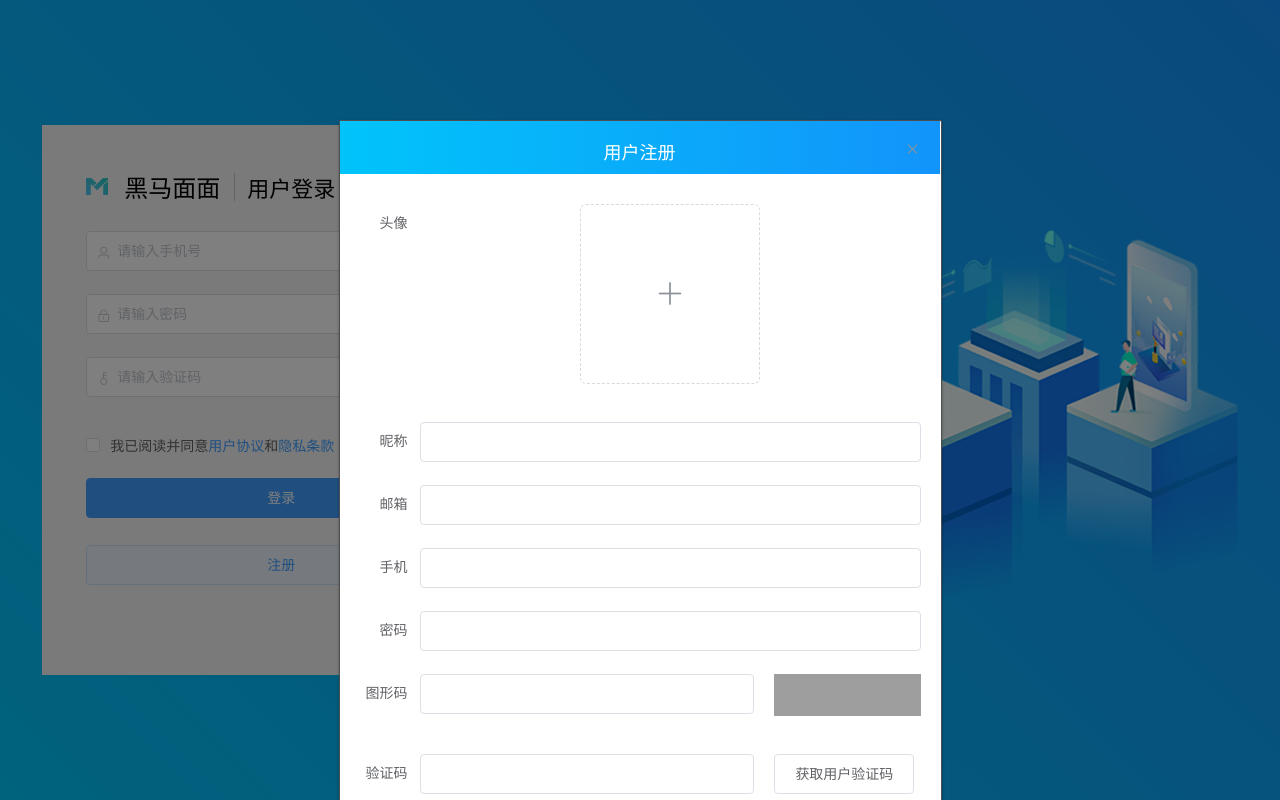
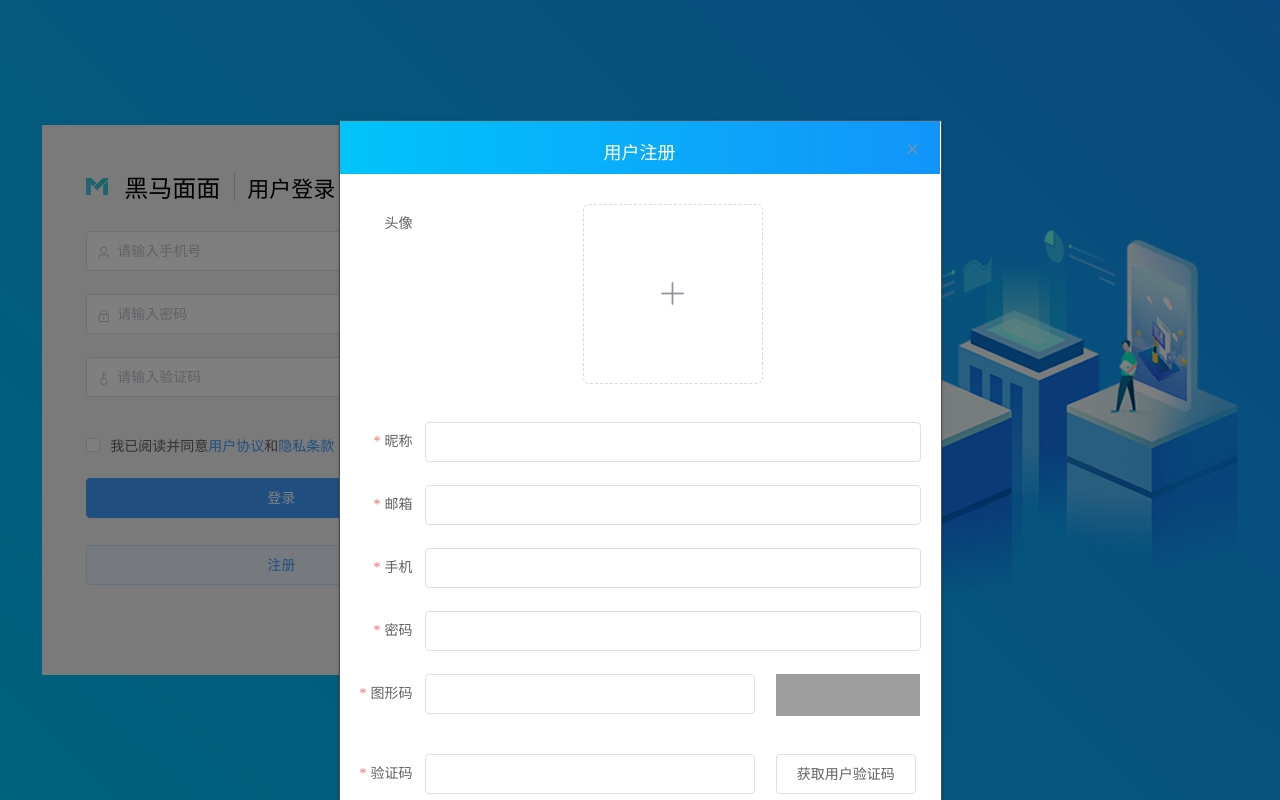
Before and after one commit to 994270241/heimamm_44, a Vue app: page /#/login in a window 1280 px wide. Both pictures are taken after a click on the button "注册". Built offline with nearby package versions, Linux system fonts and the light colour scheme.

Commit message:
注册模块 - 表单验证整合

```diff
--- a/src/views/login/login.vue
+++ b/src/views/login/login.vue
@@ -57,11 +57,11 @@
     <img class="login-src" src="../../assets/login_banner_ele.png" alt />
     <!-- 用户注册对话框 -->
     <el-dialog title="用户注册" :visible.sync="dialogFormVisible">
-      <el-form :model="form">
+      <el-form ref="regForm" :model="regForm" :rules="regRules">
         <!-- 头像 -->
         <el-form-item label="头像" :label-width="formLabelWidth">
           <!-- 头像上传 -->
-          <el-form-item>
+          <el-form-item prop="avatr">
             <el-upload
               name="image"
               class="avatar-uploader"
@@ -76,23 +76,23 @@
           </el-form-item>
         </el-form-item>
         <!-- 昵称-->
-        <el-form-item label="昵称" :label-width="formLabelWidth">
-          <el-input v-model="regForm.name" autocomplete="off"></el-input>
+        <el-form-item label="昵称" :label-width="formLabelWidth" prop="username">
+          <el-input v-model="regForm.username" autocomplete="off"></el-input>
         </el-form-item>
         <!-- 邮箱 -->
-        <el-form-item label="邮箱" :label-width="formLabelWidth">
+        <el-form-item label="邮箱" :label-width="formLabelWidth" prop="email">
           <el-input v-model="regForm.email" autocomplete="off"></el-input>
         </el-form-item>
         <!-- 手机 -->
-        <el-form-item label="手机" :label-width="formLabelWidth">
+        <el-form-item label="手机" :label-width="formLabelWidth" prop="phone">
           <el-input v-model="regForm.phone" autocomplete="off"></el-input>
         </el-form-item>
         <!-- 密码 -->
-        <el-form-item label="密码" :label-width="formLabelWidth">
+        <el-form-item label="密码" :label-width="formLabelWidth" prop="password">
           <el-input v-model="regForm.password" autocomplete="off"></el-input>
         </el-form-item>
         <!-- 图形码 -->
-        <el-form-item label="图形码" :label-width="formLabelWidth">
+        <el-form-item label="图形码" :label-width="formLabelWidth" prop="regYZM">
           <el-row>
             <el-col :span="16">
               <el-input v-model="regForm.regYZM" autocomplete="off"></el-input>
@@ -104,7 +104,7 @@
           </el-row>
         </el-form-item>
         <!-- 验证码 -->
-        <el-form-item label="验证码 " :label-width="formLabelWidth">
+        <el-form-item label="验证码 " :label-width="formLabelWidth" prop="rcode">
           <el-row>
             <el-col :span="16">
               <el-input v-model="regForm.rcode" autocomplete="off"></el-input>
@@ -133,6 +133,7 @@ export default {
   name: "login",
   data() {
     // 自定义校验规则的函数
+    // 手机号
     var checkphone = (rule, value, callback) => {
       if (!value) {
         return callback(new Error("手机不能为空"));
@@ -145,6 +146,22 @@ export default {
         } else {
           // 不满足 手机号码的格式
           callback(new Error("手机号码输入错误"));
+        }
+      }
+    };
+    // 邮箱
+    var checkEmail = (rule, value, callback) => {
+      if (!value) {
+        return callback(new Error("邮箱不能为空"));
+      } else {
+        // 利用判断手机号码格式
+        const reg = /\w+([-+.]\w+)*@\w+([-.]\w+)*\.\w+([-.]\w+)*/;
+        // 判断是否符合
+        if (reg.test(value) == true) {
+          callback();
+        } else {
+          // 不满足 手机号码的格式
+          callback(new Error("邮箱格式输入错误"));
         }
       }
     };
@@ -166,19 +183,19 @@ export default {
         // 头像:
         avatr: "",
         // 昵称:
-        name: "",
+        username: "",
         // 邮箱:
         email: "",
         // 手机号码:
         phone: "",
         // 密码:
         password: "",
-        // 注册验证码
+        // 图形验证码
         regYZM: "",
         // 短信验证:
         rcode: ""
       },
-      // 验证规则
+      // 表单验证规则
       rules: {
         // 手机号
         phone: [{ required: true, validator: checkphone, trigger: "blur" }],
@@ -211,12 +228,93 @@ export default {
           }
         ]
       },
+      // 注册表单验证规则
+      regRules: {
+        // 用户名:
+        username: [
+          {
+            required: true,
+            message: "用户名不能为空",
+            trigger: "blur"
+          },
+          {
+            min: 6,
+            max: 18,
+            message: "用户名长度为 6 到 18",
+            trigger: "change"
+          }
+        ],
+        // 手机号:
+        phone: [{ required: true, validator: checkphone, trigger: "blur" }],
+        // 邮箱:
+        email: [
+          {
+            required: true,
+            message: "邮箱不能为空",
+            trigger: "blur",
+            validator: checkEmail
+          }
+        ],
+        // 头像:
+        // avatr: [
+        //   {
+        //     required: true,
+        //     message: "头像不能为空",
+        //     trigger: "blur",
+
+        //   },
+        // ],
+
+        // 密码:
+        password: [
+          {
+            required: true,
+            message: "密码不能为空",
+            trigger: "blur"
+          },
+          {
+            min: 6,
+            max: 18,
+            message: "密码长度为 6 到 18",
+            trigger: "change"
+          }
+        ],
+        // 验证码:
+        rcode: [
+          {
+            required: true,
+            message: "验证码不能为空",
+            trigger: "blur"
+          },
+          {
+            min: 4,
+            max: 4,
+            message: "验证码长度为4",
+            trigger: "change"
+          }
+        ],
+        // 图形码:
+        regYZM: [
+          {
+            required: true,
+            message: "图形码不能为空",
+            trigger: "blur"
+          },
+          {
+            min: 4,
+            max: 4,
+            message: "图形码长度为4",
+            trigger: "change"
+          }
+        ]
+      },
+
       // 验证码URL:
       YZMUrl: process.env.VUE_APP_BASEURL + "/captcha?type=login",
       // 是否弹出对话框
       dialogFormVisible: false,
       //  宽度
-      formLabelWidth: "60px",
+      formLabelWidth: "65px",
       //  上传地址
       imageUrl: "",
       //  注册码
```
